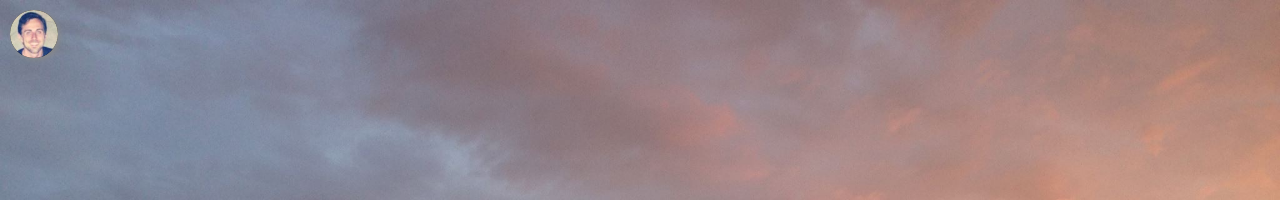
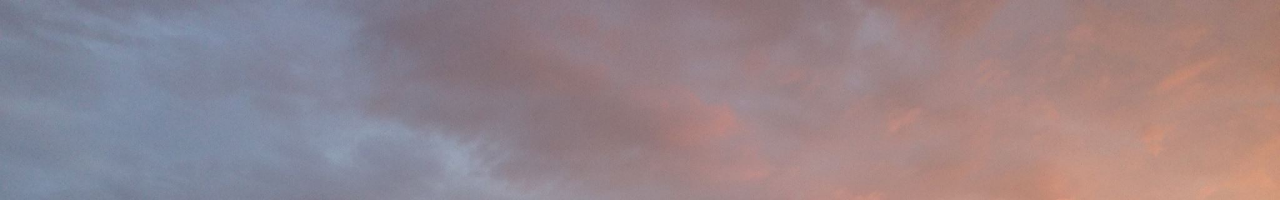
Before and after one commit to sds/sds.github.io, a Jekyll site: the page built from about.md, in a window 1280 px wide. Shown: the top 200 px of the page. Built offline with Jekyll 4.4.1, drawn with Linux system fonts in a browser that asks for light colours; nearby versions of some CDN libraries; some web fonts are replaced.

Commit message:
Remove profile photo link from top left
This was a glorified back button.

```diff
--- a/_includes/header.html
+++ b/_includes/header.html
@@ -1,5 +1,3 @@
 <!-- header start -->
 
-<a href="{{ site.url }}" class="logo-readium"><span class="logo" style="background-image: url({{ site.logo }})"></span></a>
-
 <!-- header end -->
```
